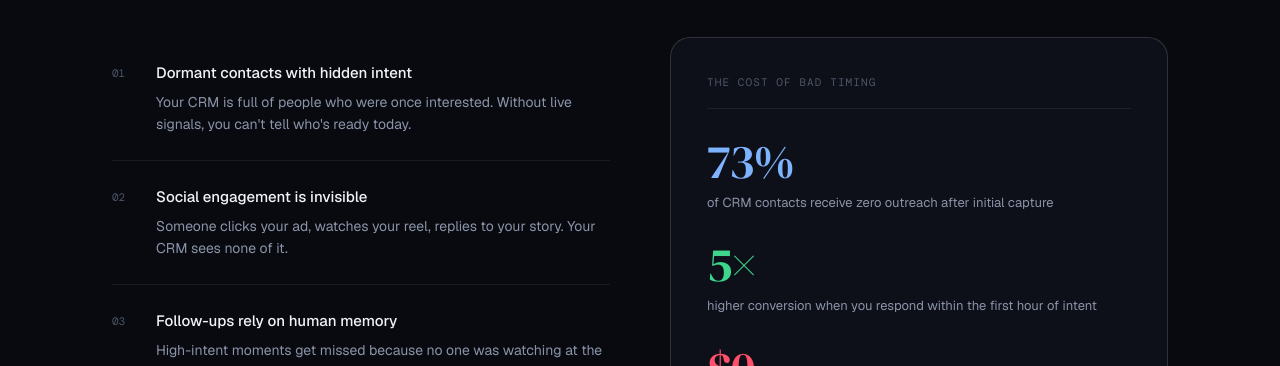
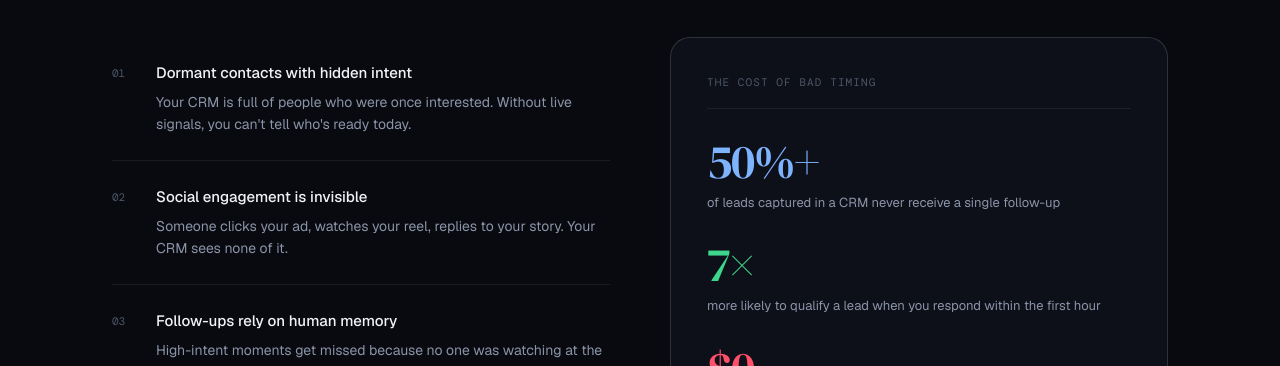
Before and after one commit to yummiestfr/DELTA, a React (Vite) app: page / in a window 1280 px wide. Shown: the part 1180-1546 px from the top of the page. Built offline with nearby package versions, Linux system fonts and the light colour scheme; no server answers; a web font is replaced by a local one.

Commit message:
stats update and wording update

```diff
--- a/src/App.jsx
+++ b/src/App.jsx
@@ -580,12 +580,12 @@ export default function App() {
                 <div className="stat-header">The cost of bad timing</div>
                 <div className="stat-items">
                   <div>
-                    <div className="stat-value blue">73%</div>
-                    <div className="stat-label">of CRM contacts receive zero outreach after initial capture</div>
+                    <div className="stat-value blue">50%+</div>
+                    <div className="stat-label">of leads captured in a CRM never receive a single follow-up</div>
                   </div>
                   <div>
-                    <div className="stat-value green">5×</div>
-                    <div className="stat-label">higher conversion when you respond within the first hour of intent</div>
+                    <div className="stat-value green">7×</div>
+                    <div className="stat-label">more likely to qualify a lead when you respond within the first hour</div>
                   </div>
                   <div>
                     <div className="stat-value red">$0</div>
@@ -706,7 +706,7 @@ export default function App() {
         <div className="container">
           <div className="diff-header fade-up" ref={addFadeRef}>
             <span className="section-tag">vs. Traditional tools</span>
-            <h2 className="section-title display">Your CRM stores data.<br />Delta activates it.</h2>
+            <h2 className="section-title display">Your CRM stores data.<br />Delta acts on it.</h2>
           </div>
           <div className="fade-up" ref={addFadeRef} style={{ overflowX: "auto" }}>
             <table className="compare-table">
```
